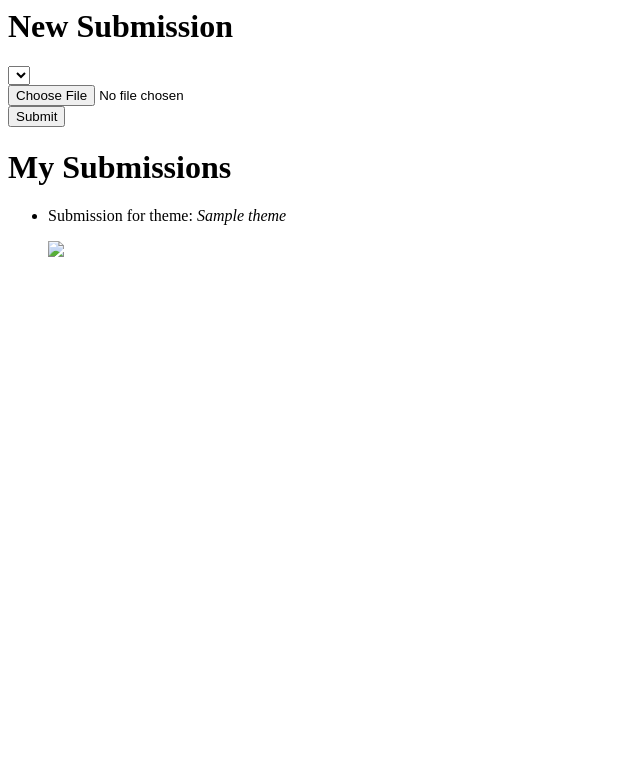
After one commit to simonbrahan/ttk, a PHP site: page /submit_to_theme.php in a window 1280 px wide. The commit adds this page. Shown: the top 783 px of the page, without its empty margins (0-640 px from the left). Run offline with PHP 8.4, Linux system fonts and the light colour scheme; tables that the repository leaves empty hold one stand-in row (values such as "Sample post"); lists and menus that the app fills with data are empty.

Commit message:
User can make submission to a theme

```diff
--- a/include.php
+++ b/include.php
@@ -33,6 +33,27 @@ function createSubmission(int $user_id, int $theme_id, string $url)
     );
 }
 
+function getSubmissionsForUser(int $user_id)
+{
+    $res = runQuery(
+        'select s.url, t.id as theme_id, t.name as theme_name, s.created_at as submission_created
+         from submission s
+         join theme t on s.theme_id = t.id
+         order by s.created_at desc'
+    );
+
+    $out = [];
+    foreach ($res as $row) {
+        $out[] = (object) [
+            'url' => $row->url,
+            'theme' => (object) ['id' => $row->theme_id, 'name' => $row->theme_name],
+            'created_at' => $row->submission_created
+        ];
+    }
+
+    return $out;
+}
+
 function createTheme(int $user_id, string $theme_name)
 {
     runQuery(
@@ -46,6 +67,17 @@ function getAllUsers()
     return runQuery('select id, name from user order by name');
 }
 
+function getUser(int $user_id)
+{
+    $res = runQuery('select id, name from user where id = ?', [$user_id]);
+
+    if (empty($res)) {
+        throw new Exception('No user with id ' . $user_id);
+    }
+
+    return $res->fetch();
+}
+
 function getAllThemes()
 {
     return runQuery(
@@ -53,6 +85,19 @@ function getAllThemes()
          from theme t
          join user u on t.user_id = u.id
          order by t.created_at'
+    );
+}
+
+function getUnsubmittedThemesForUser(int $user_id)
+{
+    return runQuery(
+        'select t.id, t.name, t.created_at, u.name as creator
+         from theme t
+         join user u on t.user_id = u.id
+         left join submission s on s.user_id = ? and s.theme_id = t.id
+         where s.theme_id is null
+         order by t.created_at',
+        [$user_id]
     );
 }
 
@@ -75,6 +120,11 @@ function getDb()
     );
 }
 
+function getAuthedUser()
+{
+    return getUser(1);
+}
+
 function e(string $content)
 {
     echo htmlspecialchars($content);
--- /dev/null
+++ b/submit_to_theme.php
@@ -0,0 +1,49 @@
+<?php
+
+require 'include.php';
+
+$me = getAuthedUser();
+
+if (isset($_POST['new_submission'])) {
+    $url = sendToImgur($_FILES['picture']['tmp_name']);
+
+    createSubmission(1, $_POST['theme'], $url);
+}
+
+$my_submissions = getSubmissionsForUser($me->id);
+$my_unsubmitted_themes = getUnsubmittedThemesForUser($me->id);
+
+?>
+<DOCTYPE html>
+<html>
+    <head>
+        <title>My Submissions - Through The Keyhole</title>
+    </head>
+    <body>
+        <h1>New Submission</h1>
+        <form method="post" enctype="multipart/form-data">
+            <select name="theme">
+                <?php foreach ($my_unsubmitted_themes as $theme) : ?>
+                <option value="<?php e($theme->id) ?>"><?php e($theme->name) ?></option>
+                <?php endforeach ?>
+            </select>
+            <br>
+            <input type="file" name="picture">
+            <br>
+            <input type="submit" name="new_submission">
+        </form>
+        <h1>My Submissions</h1>
+        <?php if (empty($my_submissions)) : ?>
+            <p>You have no submissions yet</p>
+        <?php else : ?>
+            <ul>
+            <?php foreach ($my_submissions as $submission) : ?>
+                <li>
+                    <p>Submission for theme: <em><?php e($submission->theme->name) ?></em></p>
+                    <img src="<?php e($submission->url) ?>">
+                </li>
+            <?php endforeach ?>
+            </ul>
+        <?php endif ?>
+    </body>
+</html>
```
